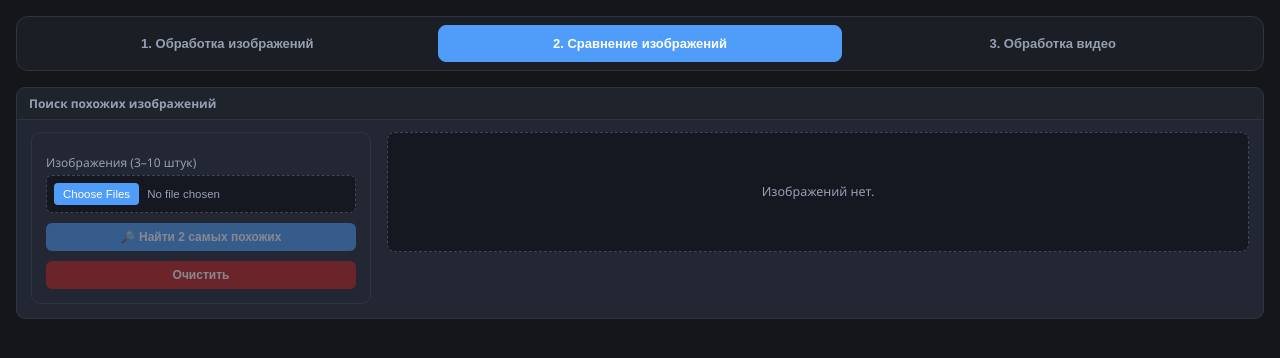
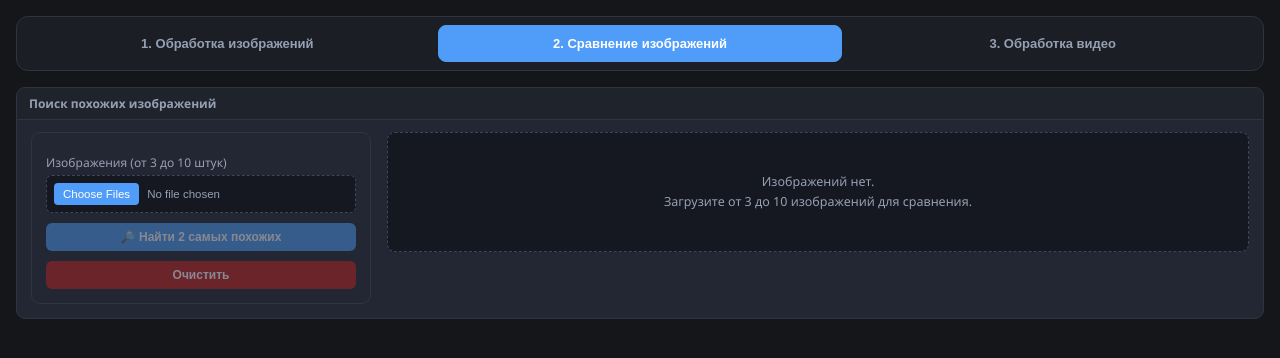
Before and after one commit to 517ANT39/lab-img, a React (Vite) app: page / in a window 1280 px wide. Both pictures are taken after a click on the button "2. Сравнение изображений". Shown: the top 358 px of the page. Built offline with nearby package versions, Linux system fonts and the light colour scheme.

Commit message:
add change

```diff
--- a/src/components/SimilarPanel.jsx
+++ b/src/components/SimilarPanel.jsx
@@ -38,8 +38,13 @@ export default function SimilarPanel({ showToast }) {
   }, []);
 
   const handleFiles = useCallback(async (files) => {
-    const list = Array.from(files).slice(0, 10);
-    if (list.length < 2) { showToast('Выберите от 3 до 10 изображений'); return; }
+    const list = Array.from(files);
+
+    // ПРОВЕРКА: от 3 до 10 файлов
+    if (list.length < 3 || list.length > 10) {
+      showToast(`Пожалуйста, выберите от 3 до 10 изображений (выбрано: ${list.length})`, 3000);
+      return;
+    }
 
     clearAll();
     setLoading(true);
@@ -82,7 +87,7 @@ export default function SimilarPanel({ showToast }) {
 
   const findBest = useCallback(() => {
     const list = imagesRef.current;
-    if (list.length < 2) { showToast('Нужно минимум 2 изображения'); return; }
+    if (list.length < 2) { showToast('Для сравнения нужно минимум 2 изображения'); return; }
     let bestScore = -Infinity, bi = -1, bj = -1;
     for (let i = 0; i < list.length; i++) {
       for (let j = i + 1; j < list.length; j++) {
@@ -99,7 +104,8 @@ export default function SimilarPanel({ showToast }) {
     <div className="similar-panel">
       <div className="sim-controls">
         <div>
-          <label>Изображения (3–10 штук)</label>
+          {/* Обновленная подпись с диапазоном */}
+          <label>Изображения (от 3 до 10 штук)</label>
           <input
             type="file"
             accept="image/*"
@@ -121,6 +127,8 @@ export default function SimilarPanel({ showToast }) {
         {images.length > 0 && (
           <div className="sim-count">
             Загружено: <b>{images.length}</b>
+            {images.length < 3 && ' (нужно минимум 3)'}
+            {images.length > 10 && ' (максимум 10)'}
           </div>
         )}
 
@@ -129,7 +137,7 @@ export default function SimilarPanel({ showToast }) {
       <div className="sim-results">
         {images.length === 0 && !loading && (
           <div className="sim-empty">
-            Изображений нет.
+            Изображений нет.<br/>Загрузите от 3 до 10 изображений для сравнения.
           </div>
         )}
 
```
